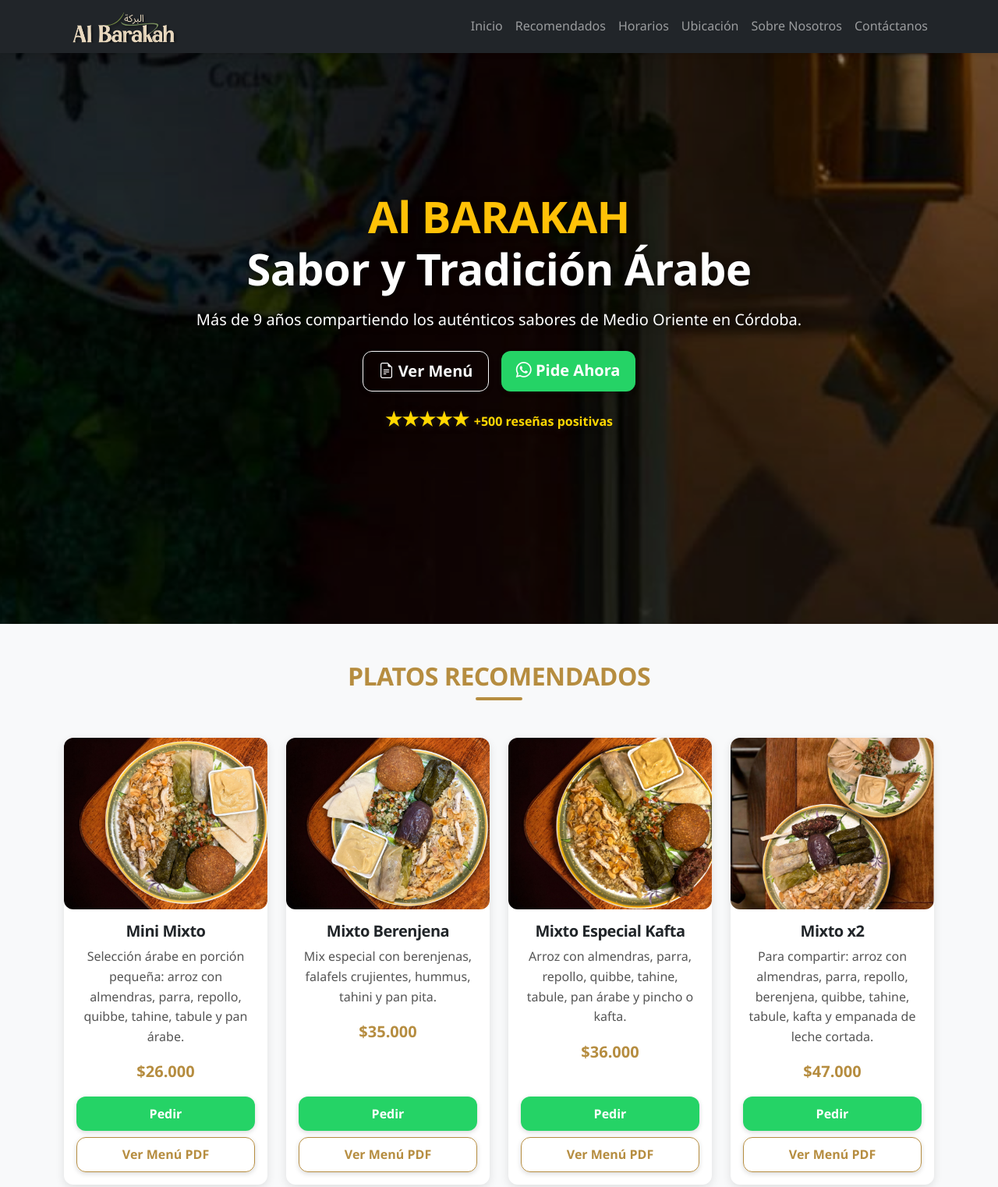
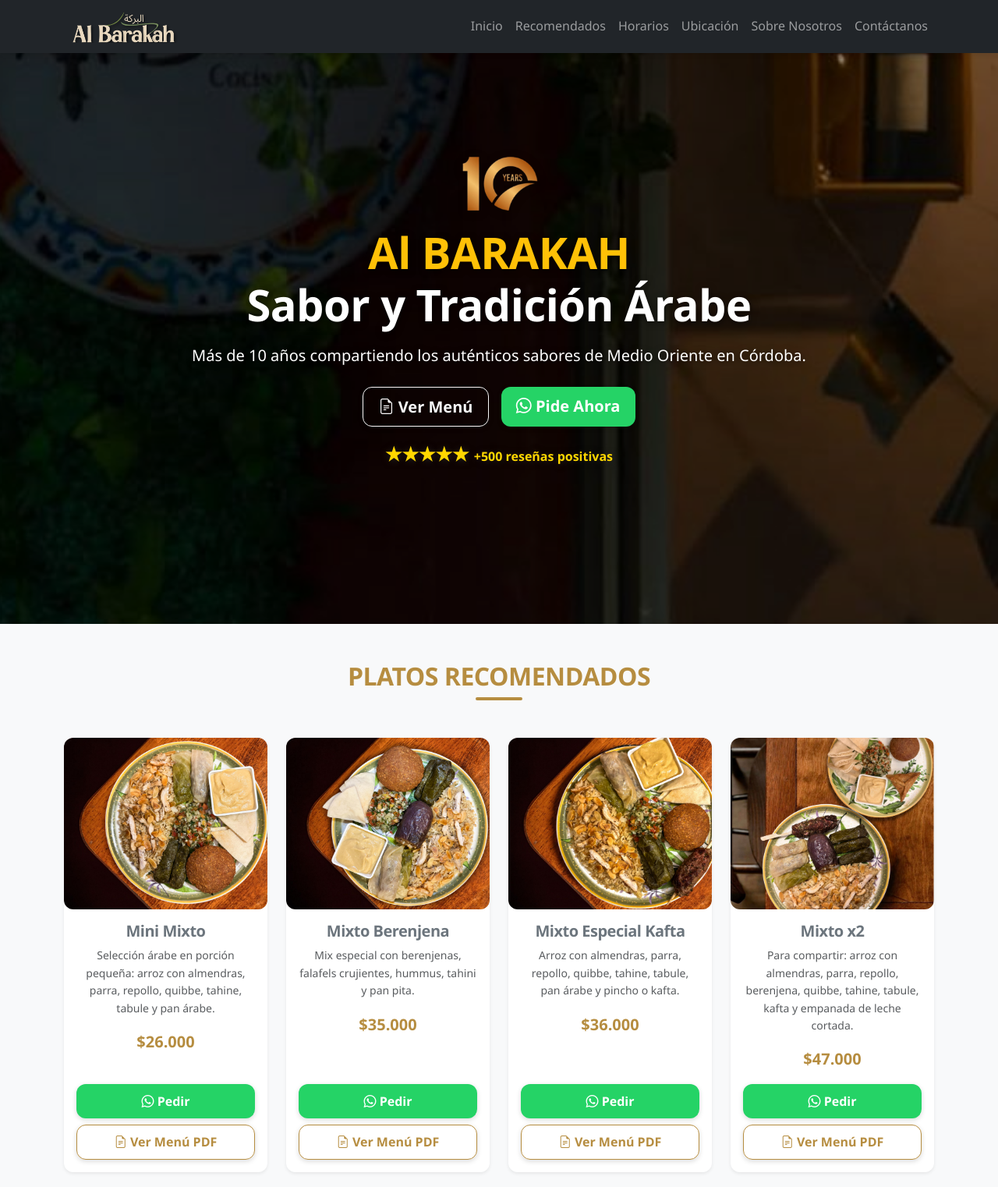
Before and after one commit to miguel110517/al-barakah, a plain HTML site: page index.html in a window 1280 px wide. Shown: the top 1522 px of the page at 78% size. Drawn offline with nearby package versions, Linux system fonts and the light colour scheme.

Commit message:
Actualizar cambios

```diff
--- a/index.html
+++ b/index.html
@@ -38,11 +38,15 @@
   <section id="inicio" class="hero d-flex align-items-center position-relative">
   <div class="hero-overlay"></div>
   <div class="container text-center text-white hero-content">
+
+     <!-- Insignia de 10 años -->
+    <img src="img/10.png" alt="10 años de experiencia" class="sello-10anos">
+
     <h1 class="display-4 fw-bold mb-3">
       <span class="text-warning">Al BARAKAH</span><br>
       Sabor y Tradición Árabe
     </h1>
-    <p class="lead mb-4">Más de 9 años compartiendo los auténticos sabores de Medio Oriente en Córdoba.</p>
+    <p class="lead mb-4">Más de 10 años compartiendo los auténticos sabores de Medio Oriente en Córdoba.</p>
     <div class="d-flex flex-column flex-sm-row gap-3 justify-content-center mb-3">
       <a href="https://drive.google.com/file/d/1SnQ-PEFa3KJRPXygcp27wgiU26IJoNMk/view?usp=drive_link"
          target="_blank" class="btn btn-outline-light btn-lg">
@@ -139,7 +143,7 @@
         </div>
         <div class="col-md-6">
           <p style="text-align: justify;">
-            <strong>Al Barakah Restaurante árabe</strong> Hace más de 9 años abrimos nuestras puertas con un propósito claro: compartir la auténtica gastronomía árabe, transmitida de generación en generación en nuestra familia.
+            <strong>Al Barakah Restaurante Árabe</strong>, hace más de 10 años abrimos nuestras puertas con un propósito claro: compartir la auténtica gastronomía árabe, transmitida de generación en generación en nuestra familia.
            <br><br>
            Cada plato se prepara con recetas heredadas, ingredientes frescos y ese toque especial que solo la tradición familiar puede brindar.
            <br><br>
@@ -173,11 +177,19 @@
           </div>
           <button type="submit" class="btn btn-primary w-100">Enviar mensaje</button>
         </form>
-          <div id="formAlert" class="alert mt-3 d-none"></div>
       </div>
     </div>
   </div>
 </section>
+
+<!-- ALERTA FIJA ARRIBA -->
+<div id="formAlert" class="alert alert-success alert-dismissible fade d-none"
+     role="alert"
+     style="position: fixed; top: 20px; right: 20px; z-index: 1055; min-width: 280px;">
+  <span id="formAlertMessage"></span>
+  <button type="button" class="btn-close" data-bs-dismiss="alert" aria-label="Cerrar"></button>
+</div>
+
 
   <!-- Footer -->
   <footer class="bg-dark text-white pt-4 pb-2 mt-5">
--- a/script.js
+++ b/script.js
@@ -1,4 +1,28 @@
-// Platos recomendados
+// ================== FORMULARIO DE CONTACTO ==================
+document.addEventListener("DOMContentLoaded", () => {
+  const form = document.getElementById("contactForm");
+  if (form) {
+    form.addEventListener("submit", function(e) {
+      e.preventDefault();
+
+      const alertBox = document.getElementById("formAlert");
+      const alertMessage = document.getElementById("formAlertMessage");
+
+      if (!alertBox || !alertMessage) return;
+
+      alertBox.className = "alert alert-success alert-dismissible fade show";
+      alertMessage.textContent = "✅ Tu mensaje fue enviado con éxito. ¡Gracias por contactarnos!";
+
+      alertBox.classList.remove("d-none");
+      setTimeout(() => {
+        alertBox.classList.add("d-none");
+      }, 4000);
+
+      form.reset();
+    });
+  }
+
+  // ================== PLATOS RECOMENDADOS ==================
   const recomendados = [
     {
       name: "Mini Mixto",
@@ -16,7 +40,7 @@
       name: "Mixto Especial Kafta",
       description: "Arroz con almendras, parra, repollo, quibbe, tahine, tabule, pan árabe y pincho o kafta.",
       price: "$36.000",
-    image: "img/especial .jpg"
+      image: "img/especial.jpg"
     },
     {
       name: "Mixto x2",
@@ -26,24 +50,28 @@
     }
   ];
 
-// Renderiza los platos recomendados
-const platosDiv = document.getElementById('platosRecomendados');
-recomendados.forEach(item => {
-  const col = document.createElement('div');
-  col.className = 'col-md-6 col-lg-3 mb-4';
+  const platosDiv = document.getElementById("platosRecomendados");
+  if (platosDiv) {
+    recomendados.forEach((item, index) => {
+      const col = document.createElement("div");
+      col.className = "col-md-6 col-lg-3 mb-4";
+      col.style.animation = `fadeInUp 0.6s ease forwards ${index * 0.15}s`;
+
       col.innerHTML = `
-    <div class="card h-100 text-center">
-      <img src="${item.image}" class="card-img-top img-fluid" alt="${item.name}">
+        <div class="card h-100 text-center shadow-sm border-0">
+          <img src="${item.image}" class="card-img-top img-fluid" alt="Plato recomendado: ${item.name}">
           <div class="card-body d-flex flex-column">
-        <h5 class="card-title">${item.name}</h5>
-        <p class="card-text">${item.description}</p>
+            <h5 class="card-title text-secondary fw-bold">${item.name}</h5>
+            <p class="card-text small text-muted">${item.description}</p>
             <div class="text-primary fw-bold fs-5 mb-3">${item.price}</div>
             <div class="mt-auto d-flex flex-column gap-2">
-          <a href="https://wa.me/573007656000?text=Hola,%20quiero%20pedir%20el%20plato%20${encodeURIComponent(item.name)}" target="_blank" class="btn btn-success">
-            Pedir
+              <a href="https://wa.me/573007656000?text=Hola,%20quiero%20pedir%20el%20plato%20${encodeURIComponent(item.name)}"
+                 target="_blank" class="btn btn-success">
+                <i class="bi bi-whatsapp"></i> Pedir
               </a>
-          <a href="https://drive.google.com/file/d/1SnQ-PEFa3KJRPXygcp27wgiU26IJoNMk/view?usp=drive_link" target="_blank" class="btn btn-outline-primary">
-            Ver Menú PDF
+              <a href="https://drive.google.com/file/d/1SnQ-PEFa3KJRPXygcp27wgiU26IJoNMk/view?usp=drive_link"
+                 target="_blank" class="btn btn-outline-primary">
+                <i class="bi bi-file-earmark-text"></i> Ver Menú PDF
               </a>
             </div>
           </div>
@@ -51,3 +79,5 @@
       `;
       platosDiv.appendChild(col);
     });
+  }
+});
--- a/style.css
+++ b/style.css
@@ -286,3 +286,28 @@
 .text-primary {
   color: var(--primary) !important;
 }
+/* =======================
+  10 años
+   ======================= */
+.sello-10anos {
+  max-width: 100px;          /* tamaño reducido */
+  margin: 0 auto 1rem auto;  /* centrado horizontal + espacio abajo */
+  display: block;            /* asegura que ocupe su propia línea */
+  filter: drop-shadow(0 2px 6px rgba(0,0,0,0.25));
+
+
+}
+/* =======================
+ ALERTA
+   ======================= */
+
+@keyframes fadeInUp {
+  from {
+    opacity: 0;
+    transform: translateY(30px);
+  }
+  to {
+    opacity: 1;
+    transform: translateY(0);
+  }
+}
```
Also changed, not shown: img/10.png (renamed from img/10años.png), img/especial.jpg (renamed from img/especial .jpg). Lines whose indentation alone changed are shown as unchanged.
